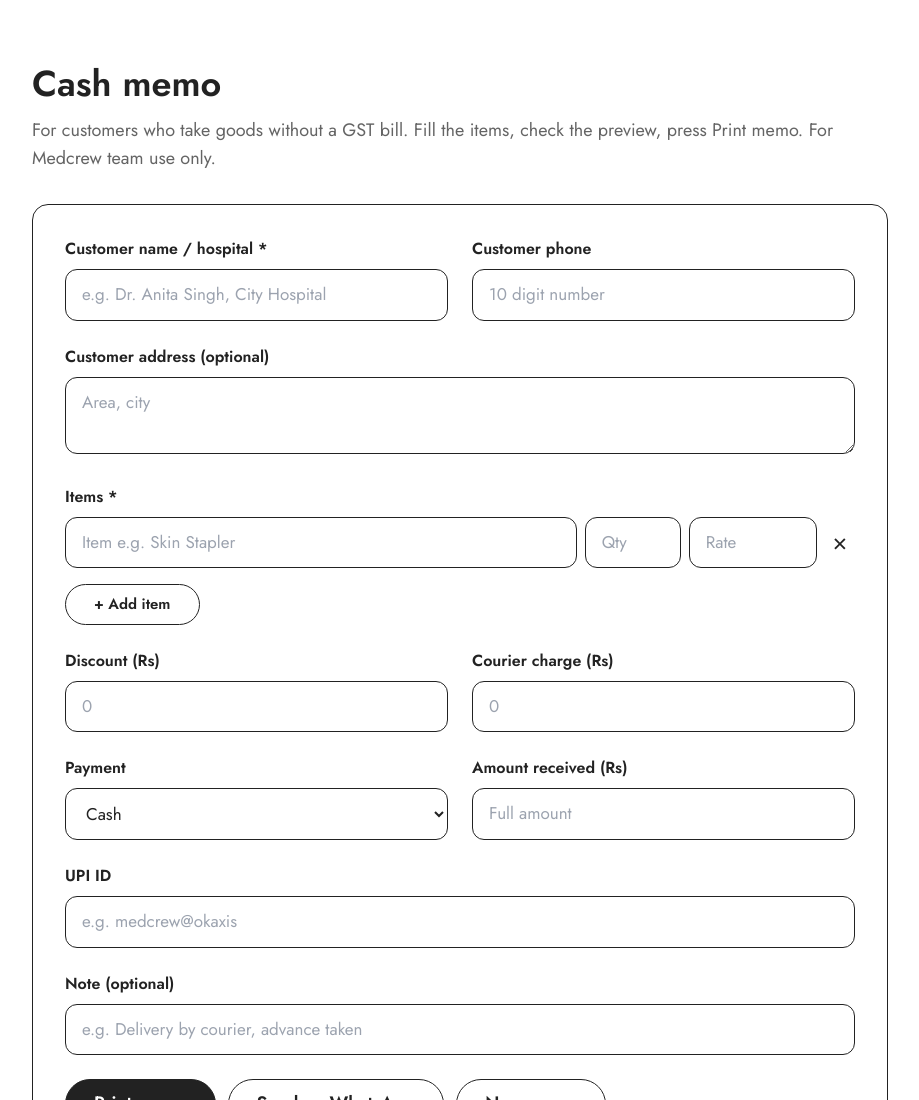
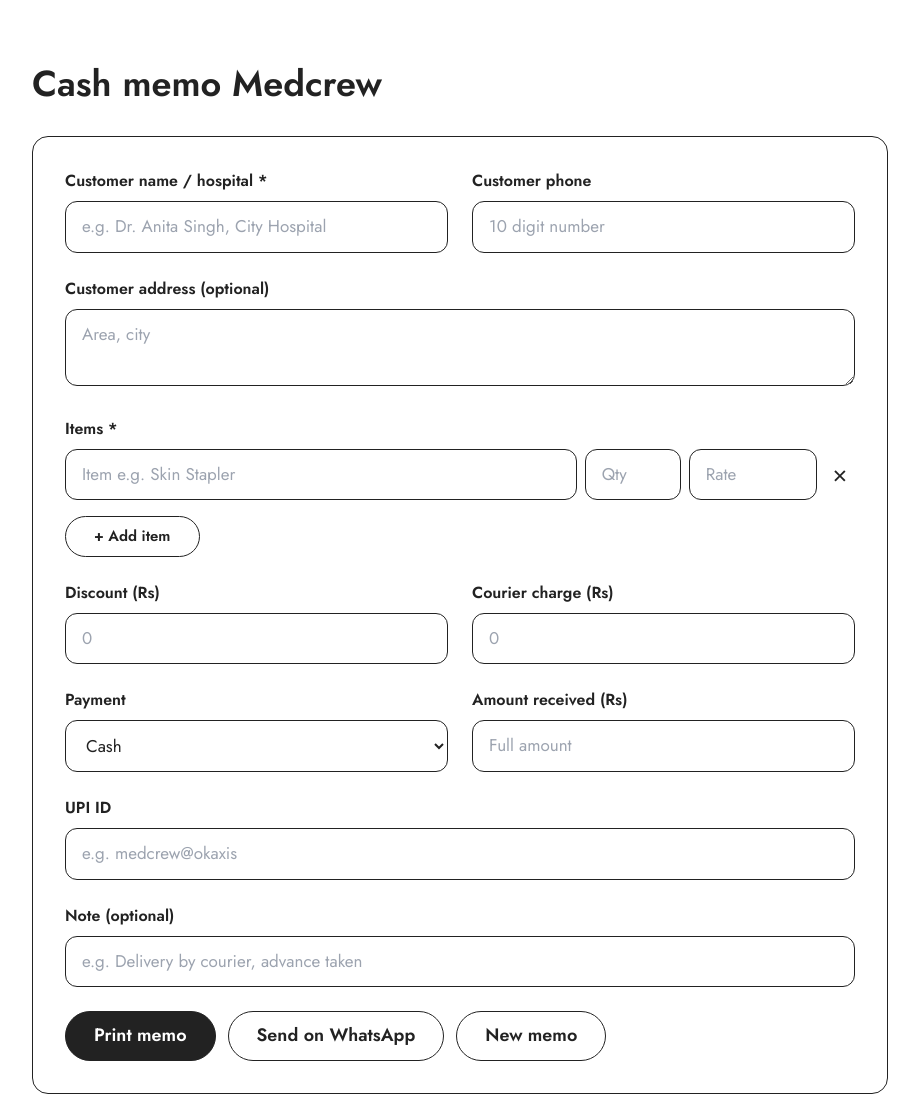
Before and after one commit to Codewithsps/memo, a plain HTML site: page index.html in a window 1280 px wide. Shown: the top 1100 px of the page, without its empty margins (180-1099 px from the left). Drawn offline with nearby package versions, Linux system fonts and the light colour scheme; a script that the page names is missing.

Commit message:
Update Cash memo title and formatting

```diff
--- a/index.html
+++ b/index.html
@@ -178,9 +178,8 @@
     <div id="hdr"></div>
 
     <main class="mx-auto max-w-4xl px-5 py-10 lg:py-16">
-        <h1 class="text-3xl font-semibold sm:text-4xl">Cash memo</h1>
-        <p class="mt-3 text-lg text-ink/70">For customers who take goods without a GST bill. Fill the items, check the
-            preview, press Print memo. For Medcrew team use only.</p>
+        <h1 class="text-3xl font-semibold sm:text-4xl">Cash memo Medcrew</h1>
+
 
         <form id="f" class="mt-8 grid gap-6 rounded-2xl border border-ink bg-white p-6 sm:p-8" novalidate>
             <div class="grid gap-6 sm:grid-cols-2">
@@ -286,7 +285,8 @@
                         <div class="flex justify-between" id="mCourRow"><span>Courier charge</span><span id="mCour">Rs
                                 0</span></div>
                         <div class="flex justify-between border-t border-ink pt-1 text-xl font-semibold">
-                            <span>Total</span><span id="mTot">Rs 0</span></div>
+                            <span>Total</span><span id="mTot">Rs 0</span>
+                        </div>
                         <div class="mt-1 flex justify-between text-[15px]"><span id="mPay">Cash</span><span
                                 id="mBal"></span></div>
                     </div>
```
